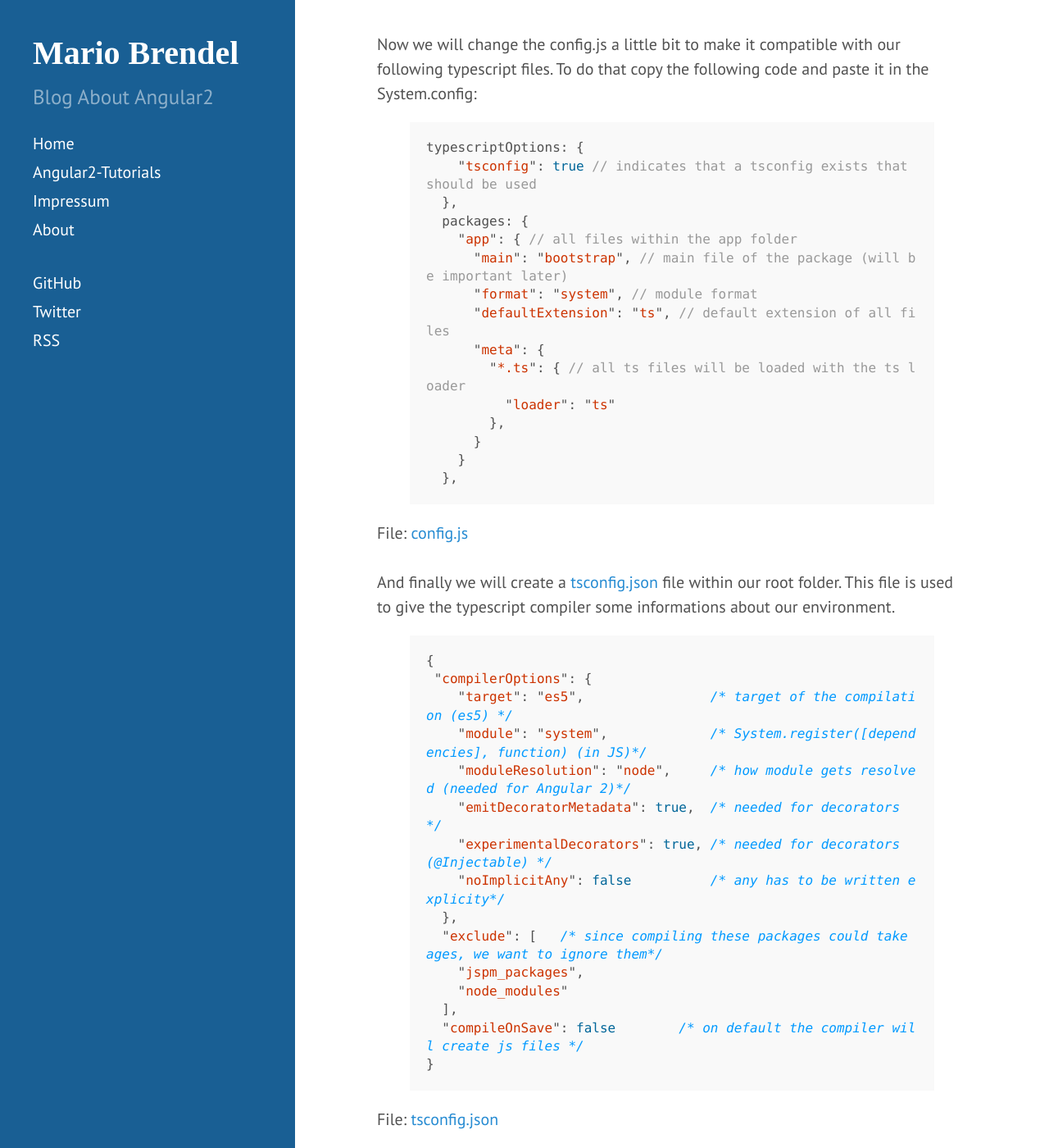
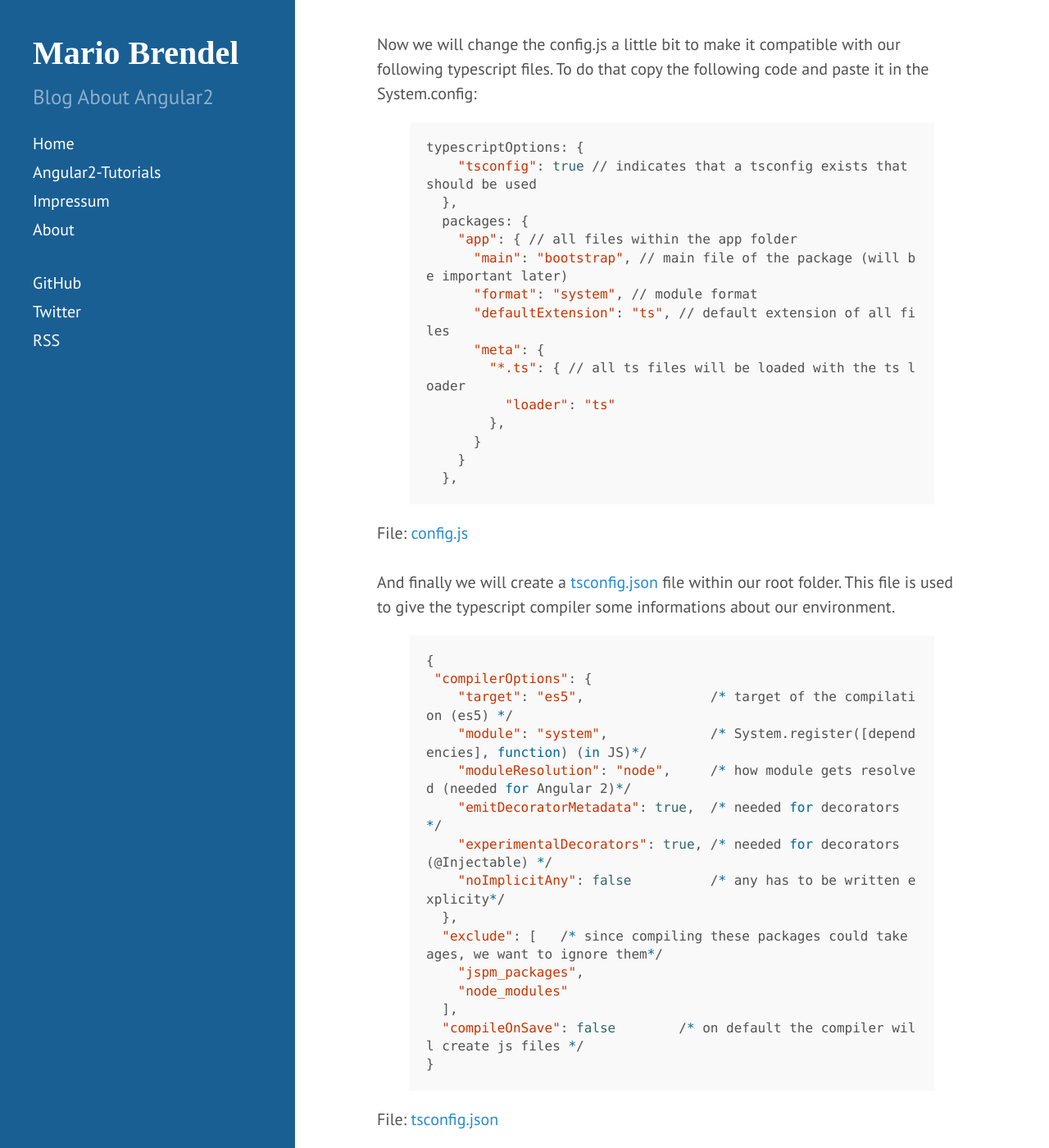
Before and after one commit to MarioBrendel/MarioBrendel.github.io, a Jekyll site: the page built from _posts/2016-01-28-Angular2_Jspm_Setup_Part1.md, in a window 1280 px wide and 1400 px high, scrolled down 1350 px. Shown: the whole window at 82% size. Built offline with Jekyll 4.4.1, drawn with Linux system fonts in a browser that asks for light colours; Markdown is read by kramdown in place of the engine named in the settings; comment, search, counter and statistics services are not loaded; some of the changed text lies outside the part shown.

```diff
--- a/_posts/2016-01-28-Angular2_Jspm_Setup_Part1.md
+++ b/_posts/2016-01-28-Angular2_Jspm_Setup_Part1.md
@@ -32,7 +32,7 @@
 <br/>
 Now we will change the config.js a little bit to make it compatible with our following typescript files. To do that copy the following code and paste it  in the System.config:
 
-{% highlight javascript %}
+{% highlight bash %}
 typescriptOptions: {
     "tsconfig": true // indicates that a tsconfig exists that should be used
   },
@@ -53,7 +53,7 @@
 File: [config.js](https://github.com/MarioBrendel/Angular2-Jspm-Typescript-Atom-Seed/blob/master/config.js)<br/><br/>
 And finally we will create a [tsconfig.json](https://github.com/Microsoft/TypeScript/wiki/tsconfig.json) file within our root folder. This file is used to give the typescript compiler some informations about our environment.
 
-{% highlight javascript %}
+{% highlight bash %}
 {
  "compilerOptions": {
     "target": "es5",                /* target of the compilation (es5) */
@@ -82,7 +82,7 @@
 Normally this is everything you need for your project setup, but there is currently an error with the [module resolution](https://github.com/Microsoft/TypeScript/issues/6012).
 So we need to add the following lines to our package.json file:
 
-{% highlight javascript %}
+{% highlight bash %}
 "dependencies": {
     "angular2": "2.0.0-beta.1",
     "es6-promise": "^3.0.2",
@@ -120,7 +120,7 @@
 
 Next we will create the bootstrap.ts file in the app directory:
 
-{% highlight javascript %}
+{% highlight bash %}
 import { bootstrap } from 'angular2/platform/browser';
 import {AppComponent} from "./app.component";
 
```
Also changed, not shown: other parts of _posts/2016-01-28-Angular2_Jspm_Setup_Part1.md (+1 -1 lines), _posts/2016-01-29-Angular2_Jspm_Setup_Part2.md (+4 -4 lines), 7 other files.
